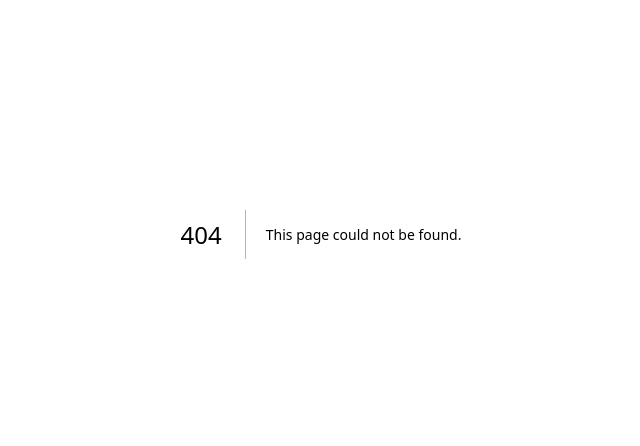
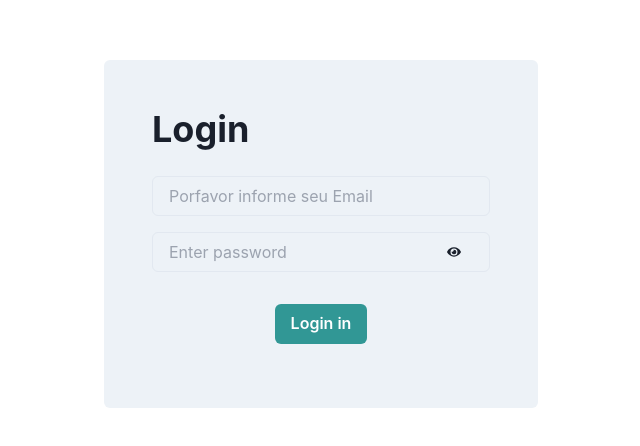
Before and after one commit to PET-foundation/Pata-Amiga, a Next.js app: page /login in a window 1280 px wide. Before the commit this address had no page. Shown: the part 166-612 px from the top of the page, without its empty margins (319-959 px from the left). Built offline with nearby package versions, Linux system fonts and the light colour scheme.

Commit message:
feat: basic login screen
Signed-off-by: MatheusVict <matheusvictorhenrique@gmail.com>

```diff
--- a/package.json
+++ b/package.json
@@ -11,8 +11,9 @@
     "postinstall": "husky install"
   },
   "dependencies": {
+    "@chakra-ui/form-control": "^2.1.1",
     "@chakra-ui/next-js": "^2.1.5",
-    "@chakra-ui/react": "^2.8.0",
+    "@chakra-ui/react": "^2.8.1",
     "@emotion/react": "^11.11.1",
     "@emotion/styled": "^11.11.0",
     "@types/node": "20.5.9",
@@ -21,11 +22,12 @@
     "autoprefixer": "10.4.15",
     "eslint": "8.48.0",
     "eslint-config-next": "13.4.19",
-    "framer-motion": "^10.16.3",
+    "framer-motion": "^10.16.4",
     "next": "13.4.19",
     "postcss": "8.4.29",
     "react": "18.2.0",
     "react-dom": "18.2.0",
+    "react-icons": "^4.11.0",
     "tailwindcss": "3.3.3",
     "ts-prune": "^0.10.3",
     "typescript": "5.2.2"
--- /dev/null
+++ b/src/components/LoginForm/index.tsx
@@ -0,0 +1,107 @@
+import {
+  Button,
+  Flex,
+  FormControl,
+  FormErrorMessage,
+  FormLabel,
+  IconButton,
+  Input,
+  InputGroup,
+  InputRightElement,
+  useColorMode,
+} from '@chakra-ui/react';
+import { useState } from 'react';
+import { FaEye, FaEyeSlash } from "react-icons/fa";
+
+interface LoginFormProps {
+  onLogin: (email: string, password: string) => void;
+  isSubmitting: boolean;
+  /* onGoogleLogin: () => void; */
+}
+
+export default function LoginForm({ onLogin, isSubmitting }: LoginFormProps) {
+  const [email, setEmail] = useState('');
+  const [password, setPassword] = useState('');
+  const [showPassword, setShowPassword] = useState(false);
+  const [emailError, setEmailError] = useState(false);
+  const [passwordError, setPasswordError] = useState(false);
+
+
+  const handleTogglePassword = () => {
+    setShowPassword(!showPassword);
+  };
+
+  /* const {toggleColorMode} = useColorMode() */
+  /* const formBackground = useColorModeValue('gray.100', 'gray.700') */
+
+  const handleEmailChange = (e: React.ChangeEvent<HTMLInputElement>) => {
+    setEmail(e.target.value);
+  };
+
+  const handlePasswordChange = (e: React.ChangeEvent<HTMLInputElement>) => {
+    setPassword(e.target.value);
+  };
+
+  const handleFormSubmit = (e: React.FormEvent<HTMLFormElement>) => {
+    e.preventDefault();
+    onLogin(email, password);
+  };
+
+  const handleEmailBlur = () => {
+    setEmailError(email === '');
+  };
+
+  const handlePasswordBlur = () => {
+    setPasswordError(password === '');
+  };
+
+
+
+  return (
+    <form onSubmit={handleFormSubmit}>
+      <FormControl id="email" isRequired mb={4} isInvalid={emailError}>
+        <Input type='email'
+          placeholder='Porfavor informe seu Email'
+          value={email}
+          onChange={handleEmailChange}
+          onBlur={handleEmailBlur}
+        />
+         {emailError && <FormErrorMessage>Email is required.</FormErrorMessage>}
+
+      </FormControl>
+      <FormControl id="password" isRequired mb={4} isInvalid={passwordError}>
+        <InputGroup size="md">
+        <Input
+          pr="4.5rem"
+          type={showPassword ? "text" : "password"}
+          value={password}
+          onChange={handlePasswordChange}
+          placeholder="Enter password"
+          onBlur={handlePasswordBlur}
+        />
+        <InputRightElement width="4.5rem">
+        <IconButton
+            aria-label="Show password"
+            h="1.75rem"
+            size="sm"
+            icon={showPassword ? <FaEyeSlash /> : <FaEye />}
+            onClick={handleTogglePassword}
+          />
+        </InputRightElement>
+        </InputGroup>
+      </FormControl>
+      <Flex alignItems="center" justifyContent="center">
+        <Button
+          mt={4}
+          mb={4}
+          colorScheme='teal'
+          isLoading={isSubmitting}
+          type='submit'
+          >
+          Login in
+        </Button>
+      </Flex>
+      {/* <Button onClick={toggleColorMode}>Tloge</Button> */}
+    </form>
+  );
+}
--- a/src/pages/_app.tsx
+++ b/src/pages/_app.tsx
@@ -16,7 +16,7 @@ export const theme = extendTheme({ colors })
 
 export default function App({ Component, pageProps }: AppProps) {
   return (
-    <ChakraProvider theme={colors}>
+    <ChakraProvider>
       <Component {...pageProps} />
     </ChakraProvider>
   )
--- /dev/null
+++ b/src/pages/login.tsx
@@ -0,0 +1,26 @@
+import LoginForm from "@/components/LoginForm";
+import { Flex, Heading, useColorModeValue } from "@chakra-ui/react";
+
+function Login() {
+  const handleLogin = (email: string, password: string) => {
+    // Lógica de autenticação com email e senha
+    console.log('Email:', email);
+    console.log('Password:', password);
+  };
+
+  const formBackground = useColorModeValue('gray.100', 'gray.700')
+
+  return (
+    <Flex height="100vh" alignItems="center" justifyContent="center">
+      <Flex direction="column" background={formBackground} p={12} rounded={6}>
+        <Heading mb={6}>Login</Heading>
+        <LoginForm
+        onLogin={handleLogin}
+        isSubmitting={false}
+      />
+      </Flex>
+    </Flex>
+  );
+}
+
+export default Login;
```
Also changed, not shown: 1 other file (tests, documents, lock files or other folders).
